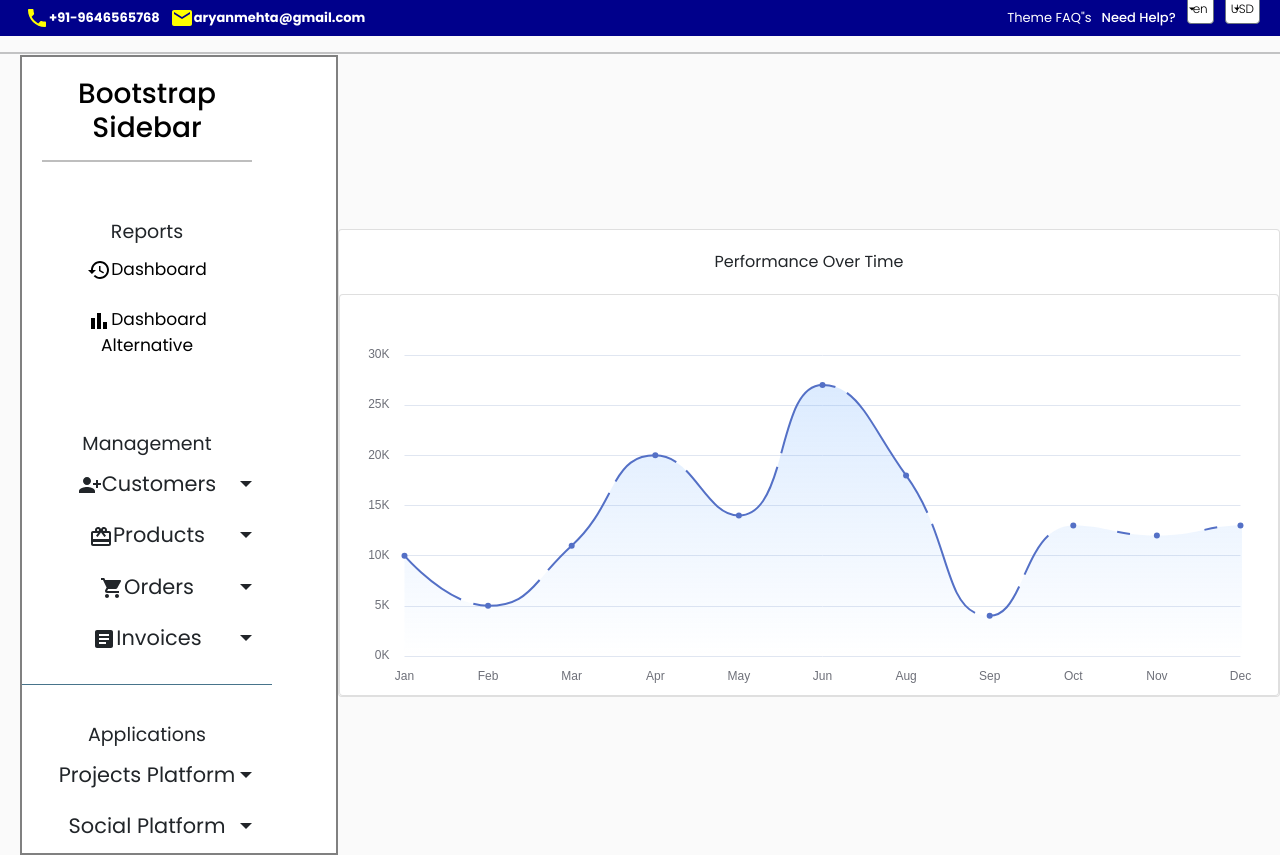
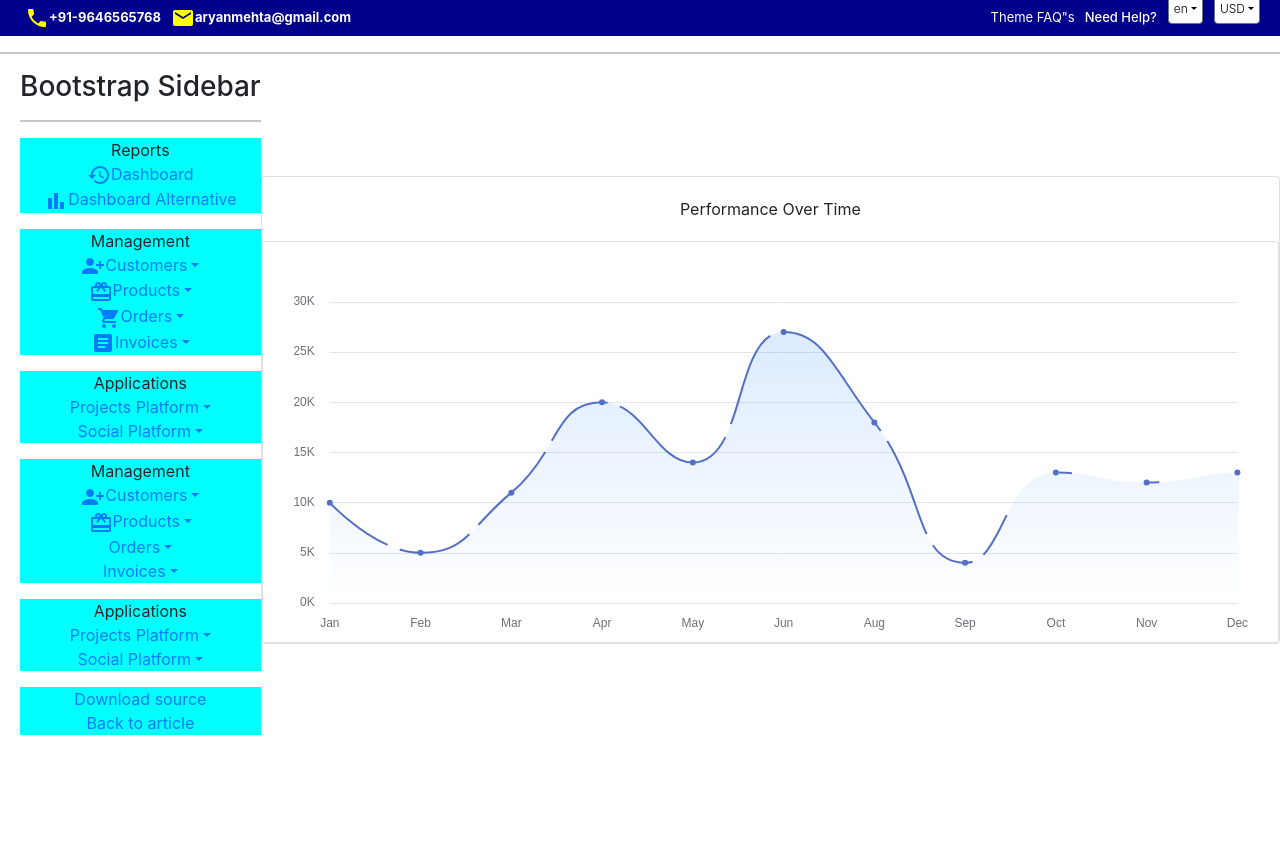
Before and after one commit to SHIVA-GARG/dashboardapp, a React (Create React App) app: page / in a window 1280 px wide. After the commit the page ends 800 px from the top, so only its background shows below. Built offline with nearby package versions, Linux system fonts and the light colour scheme.

Commit message:
Leftbar fix

```diff
--- a/src/components/leftsidebar/leftbar.css
+++ b/src/components/leftsidebar/leftbar.css
@@ -1,187 +1,42 @@
-/*
-    DEMO STYLE
-*/
-
-@import "https://fonts.googleapis.com/css?family=Poppins:300,400,500,600,700";
-body {
-    font-family: 'Poppins', sans-serif;
-    background: #fafafa;
-
-}
-.left_sidebar-mine{
-    background-color: white !important;
-    height: 100%;
-    font-size: 19px;
-    overflow-y: scroll;
+.sidebar-menu {
+  background-color: #fff;
+  list-style: none;
+  padding: 0;
+  text-align: left;
 }
 
-p {
-    font-family: 'Poppins', sans-serif;
-    font-size: 1.1em;
-    font-weight: 300;
-    line-height: 1.7em;
-    color: #999;
+.sidebar a {
+  color: inherit;
 }
 
-a,
-a:hover,
-a:focus {
-    color: inherit;
-    text-decoration: none;
-    transition: all 0.3s;
+.sidebar a:hover {
+  text-decoration: none;
 }
 
-.navbar {
-    padding: 15px 10px;
-    background: #fff;
-    border: none;
-    border-radius: 0;
-    margin-bottom: 40px;
-    box-shadow: 1px 1px 3px rgba(0, 0, 0, 0.1);
+.active {
+  color: rgb(78, 130, 209) !important;
 }
 
-.navbar-btn {
-    box-shadow: none;
-    outline: none !important;
-    border: none;
+.sidebar {
+  height: calc(100vh - 7rem);
 }
 
-.line {
-    width: 100%;
-    height: 1px;
-    border-bottom: 1px dashed #ddd;
-    margin: 40px 0;
+.sidebar-menu li {
+  padding: 16px;
+  margin: 0;
+  width: 100%;
 }
 
-/* ---------------------------------------------------
-    SIDEBAR STYLE
------------------------------------------------------ */
-
-.wrapper {
-    display: flex;
-    width: fit-content;
-    align-items: stretch;
-    border: 2px solid gray;
-    flex: 3 ;
-    height: 100vh;
-   margin-top: -15px;
-
-
+.btn {
+  width: 100%;
+}
+.btn:focus {
+  outline: none;
+  box-shadow: none;
 }
 
-#sidebar {
-    min-width: 250px;
-    max-width: 250px;
-    background: white;
-    color: fblack;
-    transition: all 0.3s;
+.list-group-item {
+  background: white;
+  border: none;
+  margin: 0 !important;
 }
-
-#sidebar.active {
-    margin-left: -250px;
-}
-
-#sidebar .sidebar-header {
-    padding: 20px;
-    background-color: white;
-    color: black;
-}
-
-#sidebar ul.components {
-    padding: 20px 0;
-    border-bottom: 1px solid #47748b;
-
-}
-
-#sidebar ul p {
-    color: black;
-    padding: 10px;
-}
-
-#sidebar ul li a {
-    padding: 10px;
-    font-size: 1.1em;
-    display: block;
-}
-
-#sidebar ul li a:hover {
-    color: black;
-    background: #fff;
-}
-
-#sidebar ul li.active>a,
-a[aria-expanded="true"] {
-    color: fblack;
-    background: white;
-}
-
-a[data-toggle="collapse"] {
-    position: relative;
-}
-
-.dropdown-toggle::after {
-    display: block;
-    position: absolute;
-    top: 50%;
-    right: 20px;
-    transform: translateY(-50%);
-}
-
-ul ul a {
-    font-size: 0.9em !important;
-    padding-left: 30px !important;
-    background: white;
-}
-ul{
-    background: white !important;
-}
-
-ul.CTAs {
-    padding: 20px;
-}
-
-ul.CTAs a {
-    text-align: center;
-    font-size: 0.9em !important;
-    display: block;
-    border-radius: 5px;
-    margin-bottom: 5px;
-}
-
-a.download {
-    background: white;
-    color: black;
-}
-
-a.article,
-a.article:hover {
-    background: white !important;
-    color: black !important;
-}
-
-/* ---------------------------------------------------
-    CONTENT STYLE
------------------------------------------------------ */
-
-#content {
-    width: 100%;
-    padding: 20px;
-    min-height: 100vh;
-    transition: all 0.3s;
-}
-
-/* ---------------------------------------------------
-    MEDIAQUERIES
------------------------------------------------------ */
-
-@media (max-width: 768px) {
-    #sidebar {
-        margin-left: -250px;
-    }
-    #sidebar.active {
-        margin-left: 0;
-    }
-    #sidebarCollapse span {
-        display: none;
-    }
-}
```
